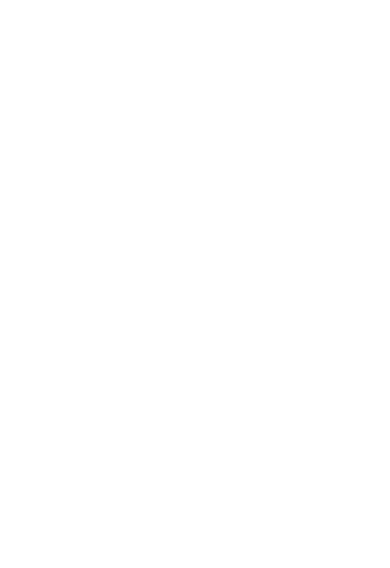
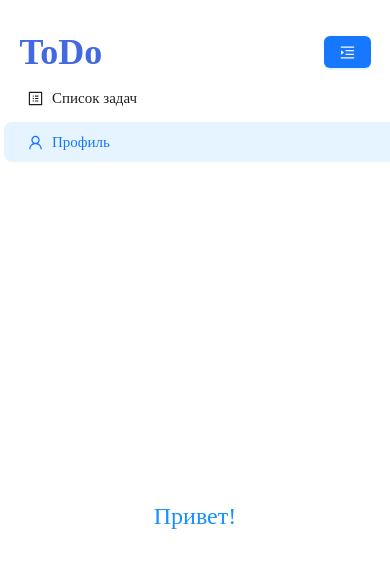
Before and after one commit to Abrikosochka/CRM-System, a React (Vite) app: page /profile in a window 390 px wide. Before the commit this address had no page. Shown: the top 568 px of the page. Built offline with nearby package versions, Linux system fonts and the light colour scheme; a web font is replaced by a local one.

Commit message:
fix mobile design, add menu and fix errors

```diff
--- a/src/App.tsx
+++ b/src/App.tsx
@@ -1,14 +1,72 @@
-import { BrowserRouter, Route, Routes } from 'react-router'
+import { Route, Routes, useNavigate, type NavigateFunction } from 'react-router'
+import { useState } from 'react'
 import TodosPage from './pages/TodoPage'
+import { ProfilePage } from './pages/ProfilePage'
+import './app.css';
+import Layout from 'antd/es/layout/layout';
+import {
+  ProfileOutlined,
+  UserOutlined,
+  MenuFoldOutlined,
+  MenuUnfoldOutlined
+} from '@ant-design/icons';
+import type { MenuProps } from 'antd';
+import { Button, Menu } from 'antd';
+import { Header } from 'antd/es/layout/layout';
+
 
 function App() {
+  const navigate: NavigateFunction = useNavigate()
+
+  const [collapsed, setCollapsed] = useState<boolean>(true);
+  const [isOpen, setIsOpen] = useState<boolean>(true);
+
+  const openMenu = (): void => {
+    setCollapsed(true);
+  };
+
+  const closeMenu = (): void => {
+    setCollapsed(false);
+  };
+
+  const items: Required<MenuProps>['items'][number][] = [
+    { key: '1', icon: <ProfileOutlined />, label: 'Список задач', onClick: () => { navigate('/') } },
+    { key: '2', icon: <UserOutlined />, label: 'Профиль', onClick: () => { navigate('/profile') } }
+  ];
+
+  const openMobileMenu = (): void => {
+    setIsOpen(!isOpen)
+  }
+
   return (
     <>
-      <BrowserRouter>
-        <Routes>
-          <Route path='/' element={<TodosPage />}></Route>
-        </Routes>
-      </BrowserRouter>
+      <Header className='header'>
+        <h2>
+          ToDo
+        </h2>
+        <Button className='mobile_menu-button' type="primary" onClick={openMobileMenu} style={{ marginBottom: 16 }}>
+          {isOpen ? <MenuUnfoldOutlined /> : <MenuFoldOutlined />}
+        </Button>
+        <Layout className={`app-menu_layout ${isOpen ? "mobile_menu-visible" : " "}`} >
+          <Menu className="app-menu"
+            defaultSelectedKeys={[document.location.pathname === '/profile' ? '2' : '1']}
+            mode="inline"
+            inlineCollapsed={isOpen ? false : collapsed}
+            onMouseEnter={closeMenu}
+            onMouseLeave={openMenu}
+            items={items}
+          />
+        </Layout>
+      </Header>
+
+      <Layout className="app-layout">
+        <Layout className="app-content">
+          <Routes>
+            <Route path='/' element={<TodosPage />}></Route>
+            <Route path='/profile' element={<ProfilePage />}></Route>
+          </Routes>
+        </Layout>
+      </Layout>
     </>
   )
 }
--- /dev/null
+++ b/src/app.css
@@ -0,0 +1,80 @@
+.app-layout {
+  display: flex;
+  width: 100vw;
+  background: none;
+  height: 100%;
+}
+
+.app-menu_layout {
+  width: 250px;
+  position: fixed;
+  top: 0;
+  left: 0;
+  height: 100%;
+  background: none;
+  z-index: 1;
+}
+
+.app-menu {
+  height: 100%;
+}
+
+.app-content {
+  background: none;
+  max-width: 100vw;
+}
+
+
+header,
+main {
+  display: flex;
+  flex-direction: column;
+  align-items: center;
+  justify-content: center;
+}
+
+main {
+  gap: 20px;
+}
+
+.header {
+  background: none;
+  color: royalblue;
+  margin: 0;
+  padding-top: 20px;
+}
+
+.mobile_menu-button {
+  visibility: hidden;
+}
+
+@media (max-width: 768px) {
+  header {
+    align-items: start;
+    padding-left: 5% !important;
+    padding-right: 5% !important;
+    padding-bottom: 10px !important;
+    flex-direction: row;
+    align-items: center;
+    justify-content: space-between;
+
+    & button {
+      margin: 0 !important;
+    }
+  }
+
+  .mobile_menu-button {
+    visibility: visible;
+  }
+
+  header .app-menu_layout {
+    height: auto;
+    top: 74px;
+    width: 100vh;
+    visibility: hidden;
+  }
+
+  .mobile_menu-visible {
+    visibility: visible ! important;
+  }
+}
--- a/src/components/add-form/AddTaskForm.tsx
+++ b/src/components/add-form/AddTaskForm.tsx
@@ -24,8 +24,6 @@ const AddTaskForm: React.FC<Props> = (props) => {
       if (error instanceof Error) props.onOpenModalError(error.message)
     }
   }
-
-
 
   return (
     <Form form={form} className='task-add' onFinish={handleCreateTodo}>
--- a/src/components/task/Task.tsx
+++ b/src/components/task/Task.tsx
@@ -5,6 +5,7 @@ import type { Todo } from "../../types/todo.types";
 import { validateTodo } from "../../helpers/validation";
 import { Button, Checkbox, Form, Input, Layout, ConfigProvider } from 'antd';
 import { CloseOutlined, DeleteOutlined, EditOutlined, SaveOutlined } from "@ant-design/icons";
+import type { RuleObject } from "antd/es/form";
 
 interface Props {
   onOpenModalError: (errorText: string) => void,
@@ -14,14 +15,14 @@ interface Props {
 
 const Task: React.FC<Props> = (props) => {
 
+  const [form] = Form.useForm<{ title: string }>();
   const [isLoading, setIsLoading] = useState<boolean>(false)
   const [isUpdating, setIsUpdating] = useState<boolean>(false);
-  const [inputTitle, setInputTitle] = useState<string>(props.todo.title)
 
   const handleClickUpdateTodoStatus = async (): Promise<void> => {
     try {
       setIsLoading(true);
-      await editTodo(props.todo.id, { isDone: !props.todo.isDone, title: inputTitle });
+      await editTodo(props.todo.id, { isDone: !props.todo.isDone, title: props.todo.title });
       props.startLoadingTasks();
     } catch (e: unknown) {
       if (e instanceof Error) props.onOpenModalError(e.message)
@@ -32,14 +33,15 @@ const Task: React.FC<Props> = (props) => {
 
   const handleOpenUpdateTodo = (): void => {
     setIsUpdating(true)
+    form.setFieldsValue({
+      title: props.todo.title
+    })
   }
 
-  const handleClickUpdateTodoTitle = async (e: React.FormEvent): Promise<void> => {
-    e.preventDefault()
+  const handleClickUpdateTodoTitle = async (): Promise<void> => {
     try {
       setIsLoading(true);
-      const title = inputTitle.trim();
-      validateTodo(title);
+      const title = form.getFieldValue('title');
       await editTodo(props.todo.id, { isDone: props.todo.isDone, title: title });
       props.startLoadingTasks();
     } catch (e: unknown) {
@@ -51,7 +53,9 @@ const Task: React.FC<Props> = (props) => {
 
   const handleCloseUpdateTodo = (): void => {
     setIsUpdating(false);
-    setInputTitle(props.todo.title);
+    form.setFieldsValue({
+      title: props.todo.title
+    })
   }
 
 
@@ -69,18 +73,36 @@ const Task: React.FC<Props> = (props) => {
   }
 
   return (
-    <Form className="task">
-      {!isLoading ? <>
-        <Layout className="task-header">
+    <Form form={form} className="task" disabled={isLoading} onFinish={handleClickUpdateTodoTitle}>
+      <Layout className="task-header" >
         <>
           {isUpdating ?
+            <Form.Item
+              name="title"
+              rules={[
+                {
+                  validator: (_: RuleObject, value: string): Promise<void> => {
+                    try {
+                      const title = value?.trim();
+                      validateTodo(title);
+                      return Promise.resolve();
+                    } catch (error) {
+                      if (error instanceof Error) {
+                        return Promise.reject(error.message);
+                      }
+                      return Promise.reject('Ошибка валидации');
+                    }
+                  },
+                },
+              ]}
+            >
               <Input
                 name="title"
                 placeholder='Введите название задачи...'
                 className="task_change-input"
-                value={inputTitle}
-                onChange={(e) => setInputTitle(e.target.value)}>
+              >
               </Input>
+            </Form.Item>
             :
             <Form.Item className="checkbox">
               <Checkbox
@@ -108,7 +130,6 @@ const Task: React.FC<Props> = (props) => {
             <>
               <Button
                 htmlType="submit"
-                  onClick={handleClickUpdateTodoTitle}
                 icon={<SaveOutlined />}
                 type="primary"
               >
@@ -130,7 +151,6 @@ const Task: React.FC<Props> = (props) => {
           />
         </ConfigProvider>
       </Layout>
-      </> : 'Loading...'}
     </Form>
   )
 }
--- a/src/components/task/task.css
+++ b/src/components/task/task.css
@@ -14,14 +14,8 @@ p {
 }
 
 .task_change-input {
-  padding: 0.5em;
   width: 15em;
-  font-size: 0.7em;
   width: calc(10vw + 15em);
-  border: 1px solid royalblue;
-  border-radius: 0.3em;
-  padding: 0.5em;
-  font-size: 0.7em;
 }
 
 .task-header {
@@ -29,7 +23,6 @@ p {
   display: flex;
   flex-direction: row;
   gap: 0.5em;
-  align-items: center;
   max-width: 70%;
   overflow: hidden;
 }
--- a/src/components/tasks-list/taskList.css
+++ b/src/components/tasks-list/taskList.css
@@ -1,10 +1,10 @@
 .tasks-list {
   display: flex;
   flex-direction: column;
-  justify-content: center;
+  justify-content: start;
   align-items: center;
-  text-align: center;
   gap: 20px;
   background: none;
   margin-top: 20px;
+  padding: 10px;
 }
--- a/src/index.css
+++ b/src/index.css
@@ -3,6 +3,16 @@ html {
   display: flex;
   flex-direction: column;
   align-items: center;
+  scrollbar-width: none;
+  -ms-overflow-style: none;
+}
+
+html::-webkit-scrollbar {
+  display: none;
+}
+
+body {
+  min-width: 100vw;
 }
 
 * {
@@ -10,10 +20,6 @@ html {
   padding: 0;
 }
 
-body {
-  font-size: calc(16px + 0.3vw);
-  width: 100vw;
-}
 
 *|* {
   font-family: "Zalando Sans";
--- a/src/main.tsx
+++ b/src/main.tsx
@@ -3,11 +3,14 @@ import { createRoot } from 'react-dom/client'
 import './index.css'
 import App from './App.jsx'
 import { ConfigProvider } from 'antd'
+import { BrowserRouter } from 'react-router'
 
 createRoot(document.getElementById('root')!).render(
   <StrictMode>
     <ConfigProvider theme={{ token: { fontSize: 15 } }}>
-      <App />
+      <BrowserRouter>
+        <App />
+      </BrowserRouter>
     </ConfigProvider>
   </StrictMode>,
 )
--- /dev/null
+++ b/src/pages/ProfilePage.tsx
@@ -0,0 +1,17 @@
+import React from "react"
+
+export const ProfilePage: React.FC = () => {
+  return (
+    <div style={{
+      display: 'flex',
+      flexDirection: 'column',
+      justifyContent: 'center',
+      alignItems: 'center',
+      color: '#1890ff',
+      fontSize: '24px',
+      height: '100vh',
+    }}>
+      Привет!
+    </div>
+  )
+}
--- a/src/pages/TodoPage.tsx
+++ b/src/pages/TodoPage.tsx
@@ -7,7 +7,7 @@ import { getTodos } from '../api/tasks-api'
 import type { Todo, TodoInfo, TodoStatus } from '../types/todo.types'
 import type { ErrorMessage } from '../types/error.types'
 import { Layout } from 'antd'
-import { Content, Header } from 'antd/es/layout/layout'
+import { Content } from 'antd/es/layout/layout'
 import { Modal } from 'antd'
 
 const INITIAL_TODO_INFO = {
@@ -48,6 +48,21 @@ const TodosPage: React.FC = () => {
     fetchTodos();
   }, [fetchTodos])
 
+  useEffect((): () => void => {
+    const interval: number = setInterval(async (): Promise<void> => {
+      try {
+        console.log('обновляем')
+        const response = await getTodos(filter);
+        setTodos(response.data);
+        setTodosCount(response.info ? response.info : INITIAL_TODO_INFO);
+      } catch (error) {
+        setModalText({ message: `Ошибка загрузки задач: ${error}` });
+      }
+    }, 5000);
+
+    return (): void => clearInterval(interval);
+  }, [filter]);
+
   useEffect((): void => {
     if (modalText.message) {
       openModal(modalText.message);
@@ -57,11 +72,6 @@ const TodosPage: React.FC = () => {
 
   return (
     <Layout className='container'>
-      <Header className='header'>
-        <h2>
-          ToDo
-        </h2>
-      </Header>
       <Content className='content'>
         <AddTaskForm
           onOpenModalError={(textError: string): void => setModalText({ message: textError })}
--- a/src/pages/todoPage.css
+++ b/src/pages/todoPage.css
@@ -1,26 +1,5 @@
 .container {
   font-size: 1.3em;
   background: none;
+  overflow: auto;
 }
-
-header,
-main {
-  margin: 20px;
-  display: flex;
-  flex-direction: column;
-  align-items: center;
-  justify-content: center;
-}
-
-main {
-  gap: 20px;
-}
-
-header {
-  color: royalblue;
-}
-
-.header {
-  background: none;
-  color: royalblue;
-}
```
Lines whose indentation alone changed are shown as unchanged.
